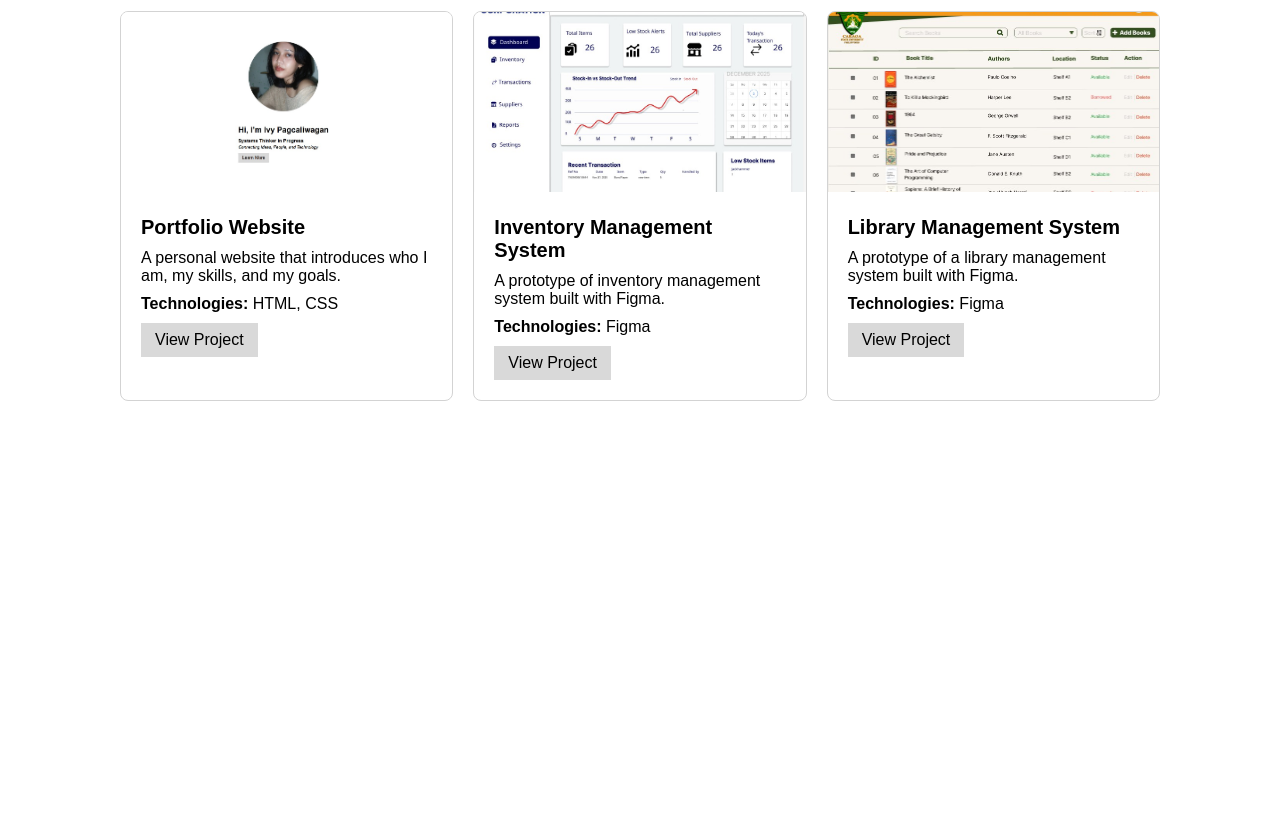
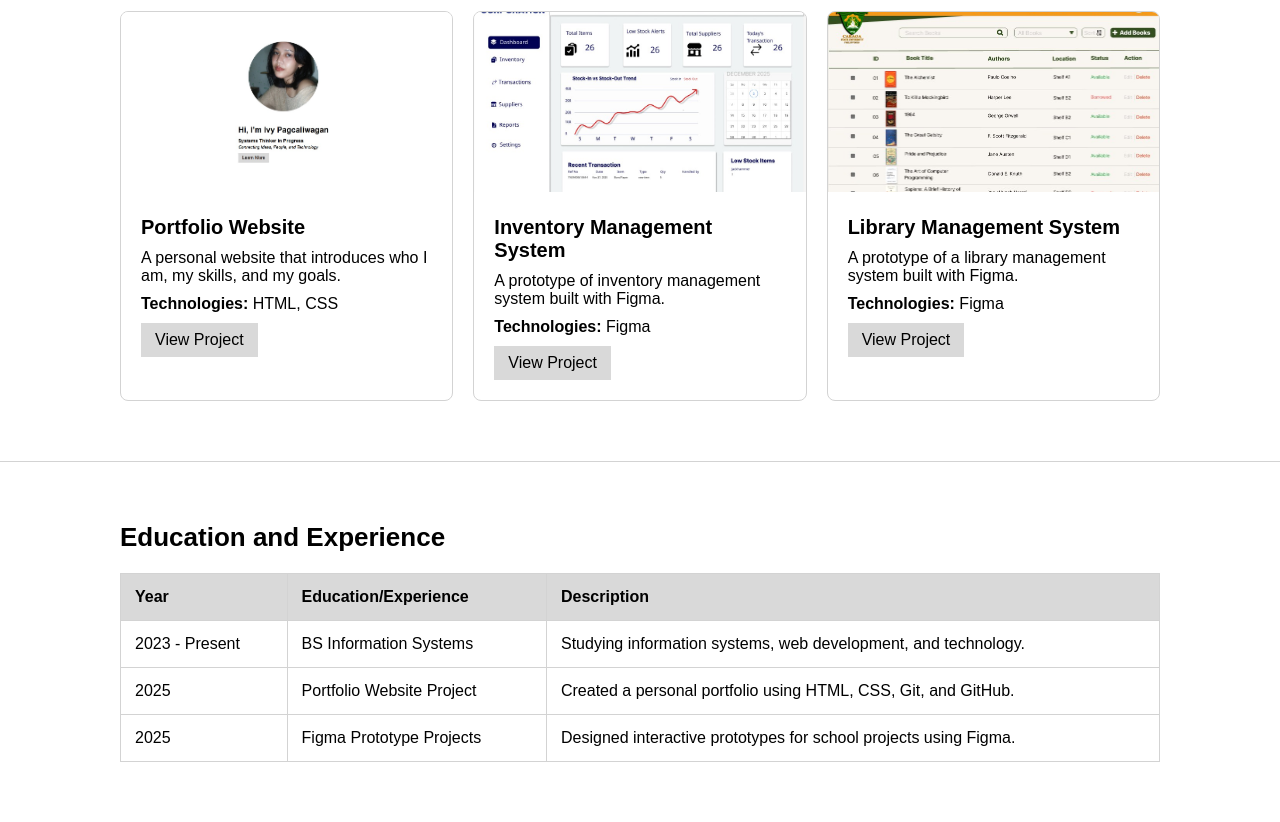
Before and after one commit to pagcaliwaganivy047-jpg/portfolio-project, a plain HTML site: page index.html in a window 1280 px wide. Shown: the part 1631-2453 px from the top of the page. Before the commit the page ends 2092 px from the top, so only its background shows below. Drawn offline with Linux system fonts and the light colour scheme.

Commit message:
add education and experience table

```diff
--- a/index.html
+++ b/index.html
@@ -111,5 +111,41 @@
   </div>
   </section>
 
+  <section class="experience-section">
+  <h2>Education and Experience</h2>
+
+  <div class="table-container">
+    <table>
+      <thead>
+        <tr>
+          <th>Year</th>
+          <th>Education/Experience</th>
+          <th>Description</th>
+        </tr>
+      </thead>
+
+      <tbody>
+        <tr>
+          <td>2023 - Present</td>
+          <td>BS Information Systems</td>
+          <td>Studying information systems, web development, and technology.</td>
+        </tr>
+
+        <tr>
+          <td>2025</td>
+          <td>Portfolio Website Project</td>
+          <td>Created a personal portfolio using HTML, CSS, Git, and GitHub.</td>
+        </tr>
+
+        <tr>
+          <td>2025</td>
+          <td>Figma Prototype Projects</td>
+          <td>Designed interactive prototypes for school projects using Figma.</td>
+        </tr>
+      </tbody>
+    </table>
+  </div>
+  </section>
+
 </body>
 </html>
--- a/style.css
+++ b/style.css
@@ -184,3 +184,34 @@ body {
   padding: 8px 14px;
   font-size: 16px;
 }
+
+.experience-section {
+  padding: 60px 120px;
+  border-top: 1px solid lightgray;
+}
+
+.experience-section h2 {
+  font-size: 26px;
+  margin-bottom: 20px;
+}
+
+.table-container {
+  overflow-x: auto;
+}
+
+table {
+  width: 100%;
+  border-collapse: collapse;
+}
+
+th,
+td {
+  border: 1px solid lightgray;
+  padding: 14px;
+  text-align: left;
+}
+
+th {
+  background-color: #d9d9d9;
+  font-weight: bold;
+}
```
